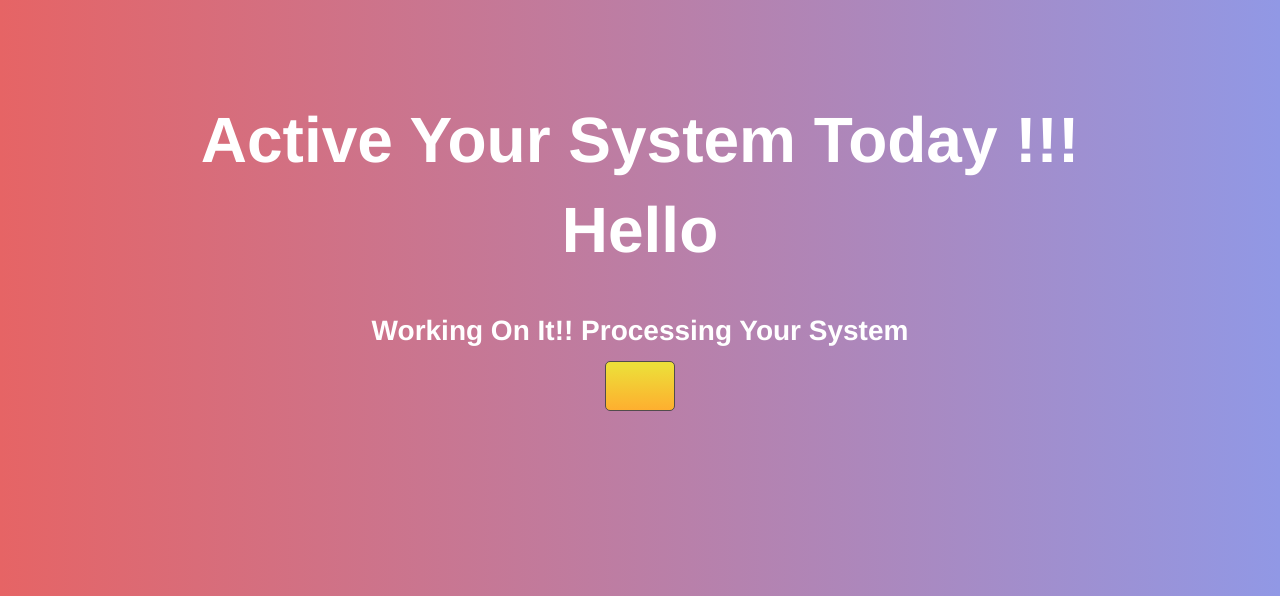
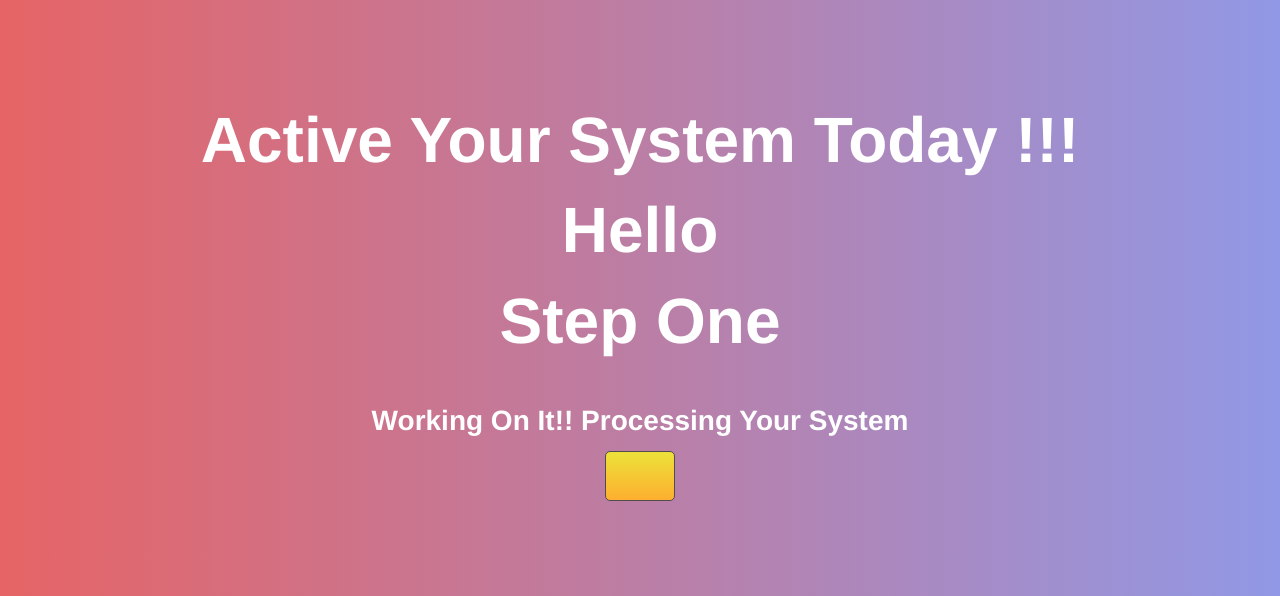
Before and after one commit to zehadkhan/testtest, a PHP site: page /onlineincomex/welcome.php in a window 1280 px wide. Shown: the top 596 px of the page. Run offline with PHP 8.4, Linux system fonts and the light colour scheme.

Commit message:
cpchnages

```diff
--- a/welcome.php
+++ b/welcome.php
@@ -10,6 +10,7 @@
             <div class="caption col-md-12">
                <h1>Active Your System Today !!!</h1>
 			   <H1>Hello</h1>
+			   <h1>Step One</h1>
             </div>
             <div class="active_paragraph col-md-12 col-sm-12 text-center">
                <p>Working On It!! Processing Your System</p>
```
